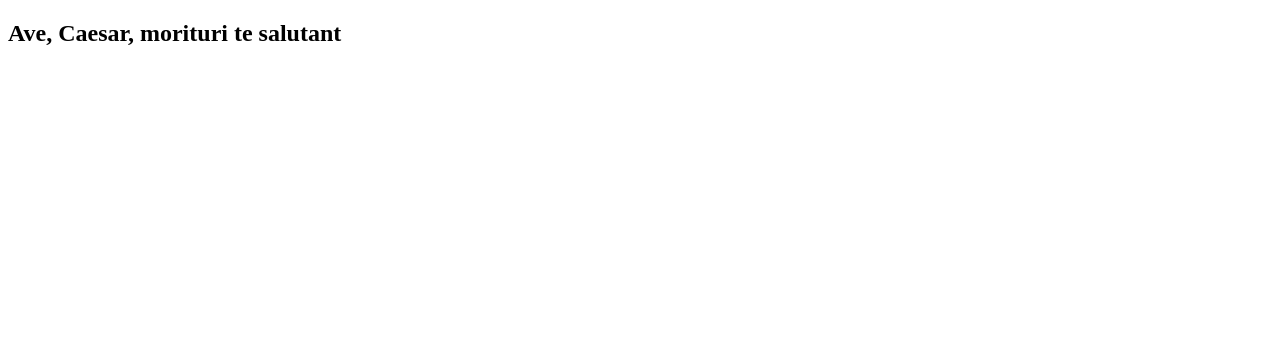
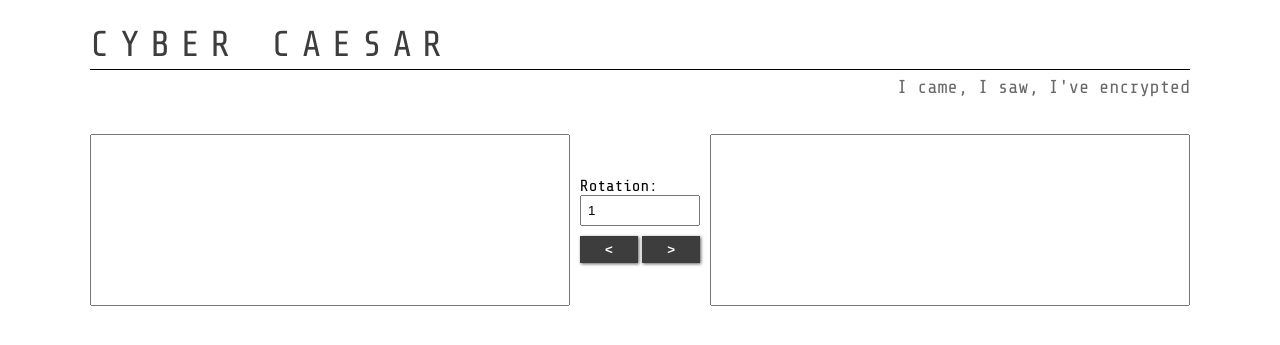
Before and after one commit to Mozhavro/cyber-caesar, a Django app: page / in a window 1280 px wide. Shown: the top 345 px of the page. Run offline with Django 3.2, Linux system fonts and the light colour scheme.

Commit message:
Implemented index template

```diff
--- /dev/null
+++ b/caesar_cypher/static/caesar_cypher/css/app.css
@@ -0,0 +1,144 @@
+body {
+    font-family: 'Share Tech Mono', monospace;
+}
+
+.container {
+    max-width: 1100px;
+    margin: auto;
+}
+
+.page-heading {
+    margin-bottom: 36px;
+}
+
+.page-title {
+    letter-spacing: 0.3em;
+    font-weight: 300;
+    color: #3d3d3d;
+    text-transform: uppercase;
+    font-size: 36px;
+    padding-bottom: 4px;
+    border-bottom: 1px solid black;
+    margin-bottom: 6px;
+}
+@media (max-width: 460px)  {
+    .page-title {
+        font-size: 24px;
+    }
+}
+
+.page-subtitle {
+    margin-top: 4px;
+    color: #696969;
+    font-weight: 400;
+    text-align: right;
+}
+
+@media (min-width: 681px) {
+    .encryption-form {
+        display: -ms-flexbox;
+        display: -webkit-flex;
+        display: flex;
+        -webkit-flex-direction: row;
+        -ms-flex-direction: row;
+        flex-direction: row;
+        -webkit-flex-wrap: nowrap;
+        -ms-flex-wrap: nowrap;
+        flex-wrap: nowrap;
+        -webkit-justify-content: space-between;
+        -ms-flex-pack: justify;
+        justify-content: space-between;
+        -webkit-align-content: stretch;
+        -ms-flex-line-pack: stretch;
+        align-content: stretch;
+        -webkit-align-items: center;
+        -ms-flex-align: center;
+        align-items: center;;
+    }
+}
+
+.encryption-form >* {
+    width: 100%;
+    -webkit-box-sizing: border-box;
+    -moz-box-sizing: border-box;
+    box-sizing: border-box;
+}
+
+@media (max-width: 680px) {
+    .encryption-form >* {
+        display: block;
+        text-align: center;
+        margin-bottom: 20px;
+    }
+}
+
+.encryption-form .controls {
+    display: inline-block;
+    max-width: 140px;
+    width: 100%;
+    white-space: nowrap;
+    -webkit-box-sizing: border-box;
+    -moz-box-sizing: border-box;
+    box-sizing: border-box;
+}
+@media (min-width: 681px) {
+    .encryption-form .controls {
+        padding: 0 10px;
+    }
+}
+@media (max-width: 680px) {
+    .encryption-form .controls {
+        display: block;
+        margin-left: auto;
+        margin-right: auto;
+    }
+}
+
+.encryption-form textarea {
+    resize: none;
+    font-family: 'Share Tech Mono', monospace;
+    padding: 10px;
+}
+
+.encryption-form .controls >* {
+    -webkit-box-sizing: border-box;
+    -moz-box-sizing: border-box;
+    box-sizing: border-box;
+}
+
+.encryption-form .controls input {
+    max-width: 100%;
+    width: 100%;
+    display: block;
+    margin-bottom: 10px;
+    padding: 6px;
+}
+
+.encryption-form .controls button {
+    display: inline-block;
+    white-space: normal;
+    width: 48%;
+    margin: 0;
+    margin-right: -4px;
+    padding: 6px;
+    text-align: center;
+    background: #3d3d3d;
+    font-weight: bold;
+    color: white;
+    border: none;
+    cursor: pointer;
+    -webkit-box-shadow: 1px 1px 3px 0px rgba(0,0,0,0.62);
+    -moz-box-shadow: 1px 1px 3px 0px rgba(0,0,0,0.62);
+    box-shadow: 1px 1px 3px 0px rgba(0,0,0,0.62);
+}
+
+@media(max-width: 680px) {
+    .encryption-form .btn span {
+        display: inline-block;
+        -webkit-transform: rotate(90deg);
+        -moz-transform: rotate(90deg);
+        -o-transform: rotate(90deg);
+        -ms-transform: rotate(90deg);
+        transform: rotate(90deg);
+    }
+}
--- a/caesar_cypher/templates/base.html
+++ b/caesar_cypher/templates/base.html
@@ -1,8 +1,13 @@
+{% load staticfiles %}
+
 <!doctype html>
 <html lang="en">
 <head>
     <meta charset="UTF-8">
     <title>{% block title %}C Y B E R C A E S A R{% endblock %}</title>
+
+    <link rel="stylesheet" href="{% static 'caesar_cypher/css/app.css' %}">
+    <link href="https://fonts.googleapis.com/css?family=Share+Tech+Mono" rel="stylesheet">
 </head>
 <body>
     <div class="container">
--- a/caesar_cypher/templates/cesar_cypher/index.html
+++ b/caesar_cypher/templates/cesar_cypher/index.html
@@ -1,5 +1,32 @@
 {% extends "base.html"  %}
 
 {% block content %}
-    <h2>Ave, Caesar, morituri te salutant</h2>
+    <div class="page-heading">
+        <h1 class="page-title">Cyber Caesar</h1>
+        <h3 class="page-subtitle">I came, I saw, I've encrypted</h3>
+    </div>
+
+    <div class="page-content">
+        <form class="encryption-form">
+            <textarea
+                name="original_text"
+                id="original_text"
+                cols="30"
+                rows="10"></textarea>
+
+            <div class="controls">
+                <label for="rotation">Rotation:</label>
+                <input type="number" name="rotation" id="rotation" value="1">
+                <button id="decrypt" class="btn decrypt-btn" title="decrytp"><span class="arrow-left"><</span></button>
+                <button id="encrypt" class="btn encrypt-btn" title="encrypt"><span class="arrow-right">></span></button>
+            </div>
+
+            <textarea
+                name="encrypted_text"
+                id="encrypted_text"
+                cols="30"
+                rows="10"></textarea>
+        </form>
+    </div>
+
 {% endblock %}
```
